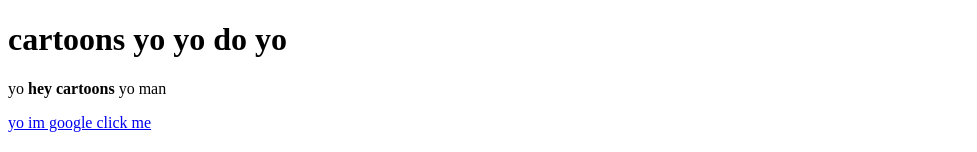
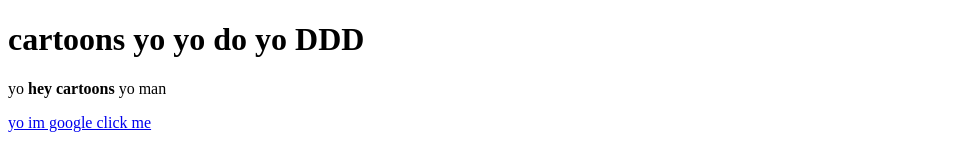
Before and after one commit to jawadkhoso/world-cartoons, a plain HTML site: page cartoons.html in a window 1280 px wide. Shown: the top 152 px of the page, without its empty margins (0-977 px from the left). Drawn offline with Linux system fonts and the light colour scheme.

Commit message:
hello GA

```diff
--- a/cartoons.html
+++ b/cartoons.html
@@ -5,7 +5,7 @@
 	<title> yo yo  </title>
 </head>
 <body>
-	<h1> cartoons  yo yo do yo</h1>
+	<h1> cartoons  yo yo do yo DDD</h1>
 <p> yo <b> hey cartoons </b> yo man</p>
 <a href="https://google.com" target="_blank" title="hey yo yo sreach me"> yo im google click me </a>
 <p> yo yo <br> im google yo</br> </p>
```
